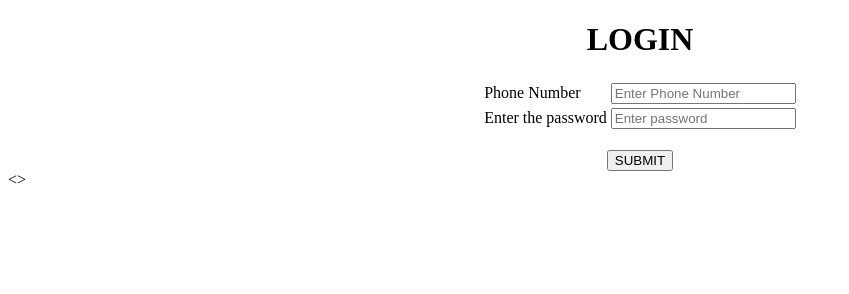
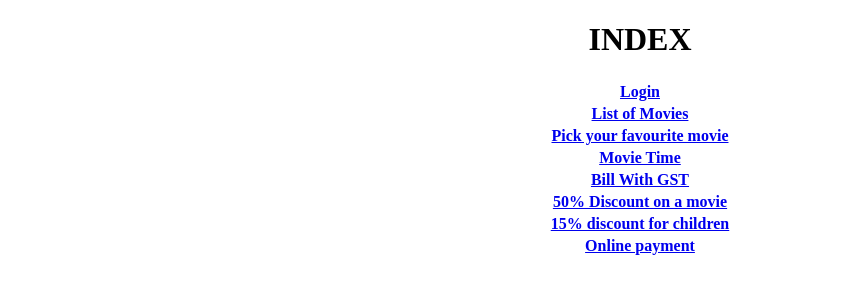
Before and after one commit to karthikaa1727/TicketApp_UI, a plain HTML site: page index.html in a window 1280 px wide. Shown: the whole page, without its empty margins (0-849 px from the left). Drawn offline with Linux system fonts and the light colour scheme.

Commit message:
Update index.html

```diff
--- a/index.html
+++ b/index.html
@@ -2,16 +2,17 @@
 <html>
 <head>
 <meta charset="ISO-8859-1">
-<title>Login</title>
-<Center><h1>LOGIN</h1></Center>
+<title>Index</title>
+<Center><h1>INDEX</h1></Center>
 </head>
-<body>
-<center><form><table><tr><td>Phone Number</td>
-<td><input type='number' name='phnno' id='phnno' placeholder='Enter Phone Number' required></td></tr>
-<tr><td>Enter the password</td>
-<td><input type='text' name='pass' id='pass' placeholder='Enter password' required></td></tr></table>
-<br>
-<button>SUBMIT</button>
-</form></center>
-<></body>
-</html>
+<body><center>
+<table><tr><th><a href="login.html">Login</a></th></tr>
+<tr><th><a href="movielist.html">List of Movies</a></th></tr>
+<tr><th><a href="favmv.html">Pick your favourite movie</a></th></tr>
+<tr><th><a href="datetime.html">Movie Time</a></th></tr>
+<tr><th><a href="gst.html">Bill With GST</a></th></tr>
+<tr><th><a href="discount.html">50% Discount on a movie</a></th></tr>
+<tr><th><a href="child.html">15% discount for children</a></th></tr>
+<tr><th><a href="card.html">Online payment</a></th></tr></table>
+</center>
+</body>
```
